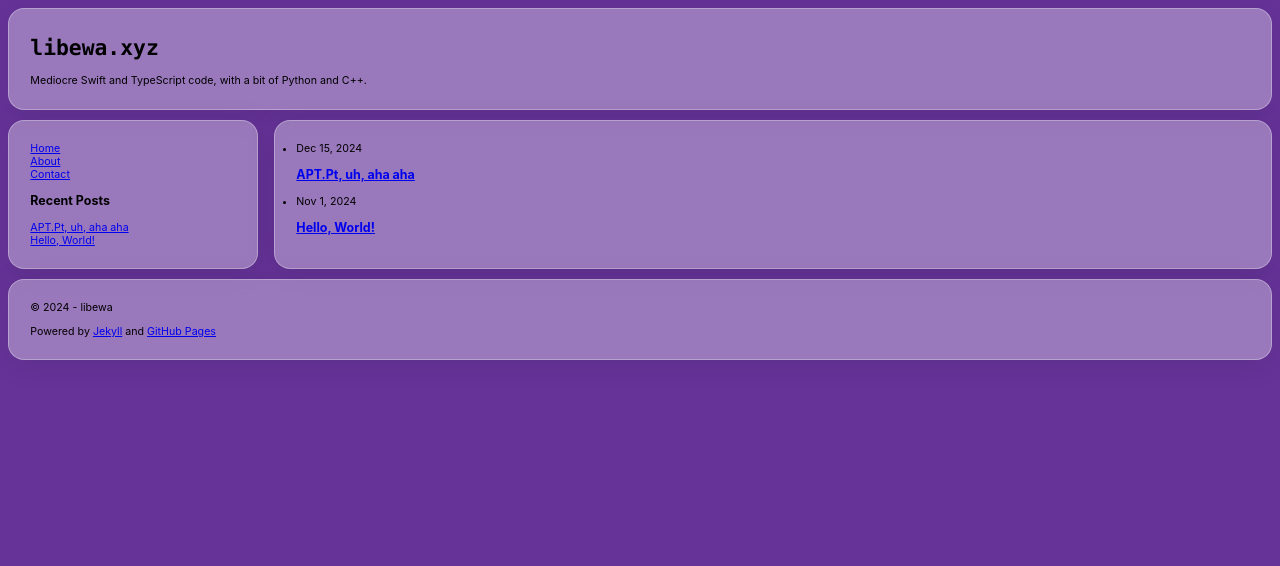
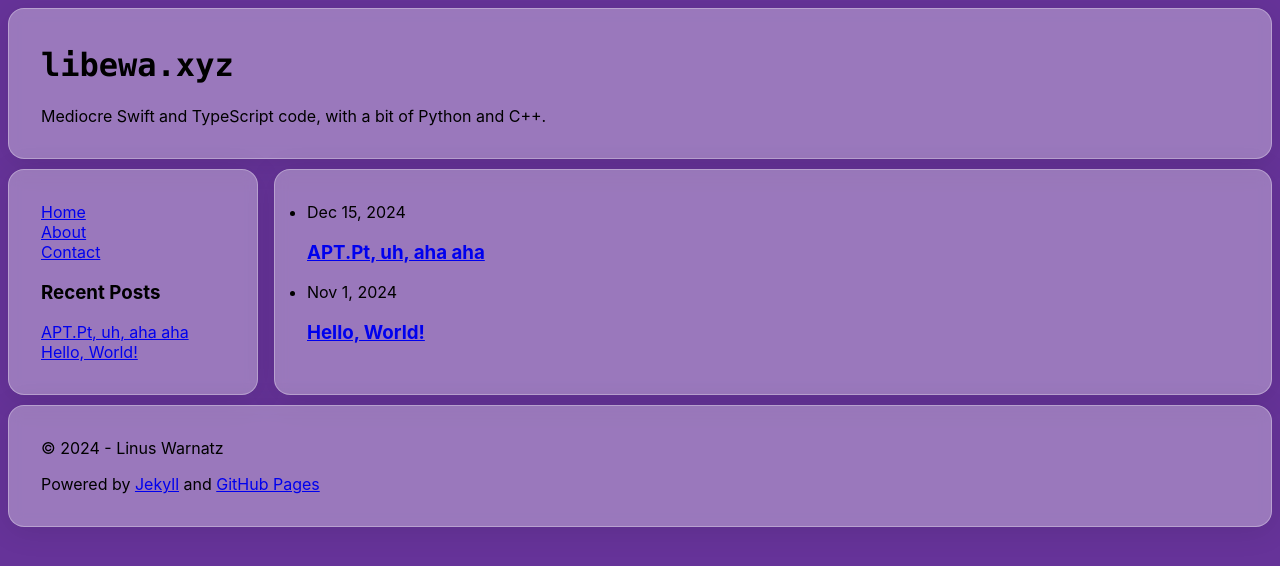
Before and after one commit to libewa/libewa.github.io, a Jekyll site: the page built from index.md, in a window 1280 px wide. Shown: the top 566 px of the page. Built offline with Jekyll 4.4.1, drawn with Linux system fonts in a browser that asks for light colours.

Commit message:
css tweaks

```diff
--- a/_config.yml
+++ b/_config.yml
@@ -1,6 +1,6 @@
 title: libewa.xyz
 author:
-  name: libewa
+  name: Linus Warnatz
   email: linus@libewa.xyz
 description: >- # this means to ignore newlines until "baseurl:"
   Mediocre Swift and TypeScript code,
--- a/assets/css/main.scss
+++ b/assets/css/main.scss
@@ -7,28 +7,22 @@
 
 $base-font-family: -apple-system, system-ui, BlinkMacSystemFont, "Segoe UI", "Segoe UI Emoji", "Segoe UI Symbol", "Apple Color Emoji", Roboto, Helvetica, Arial, sans-serif !default;
 $code-font-family: "Menlo", "Inconsolata", "Consolas", "Roboto Mono", "Ubuntu Mono", "Liberation Mono", "Courier New", monospace;
-$base-font-size:   16px !default;
-$base-font-weight: 400 !default;
-$small-font-size:  $base-font-size * 0.875 !default;
-$base-line-height: 1.5 !default;
 
-$spacing-unit:     30px !default;
+$main-bg-color: rebeccapurple !default;
+
+$spacing-unit: 30px !default;
 
 $table-text-align: left !default;
 
-html {
-    font-size: $base-font-size;
-}
-
 body {
-    font: $base-font-weight $base-font-size/$base-line-height $base-font-family ;
+    font-family: $base-font-family;
     -webkit-text-size-adjust: 100%;
     -webkit-font-feature-settings: "kern" 1;
     -moz-font-feature-settings: "kern" 1;
     -o-font-feature-settings: "kern" 1;
     font-feature-settings: "kern" 1;
     font-kerning: normal;
-    background-color: rebeccapurple;
+    background-color: $main-bg-color;
 }
 
 .container {
@@ -42,8 +36,11 @@ nav ul li {
     list-style-type: none;
 }
 
+h1 {
+    font-family: $code-font-family, monospace;
+}
+
 h1 a {
-    font-family: $code-font-family, monospace;
     color: inherit;
     text-decoration: none;
 }
```
